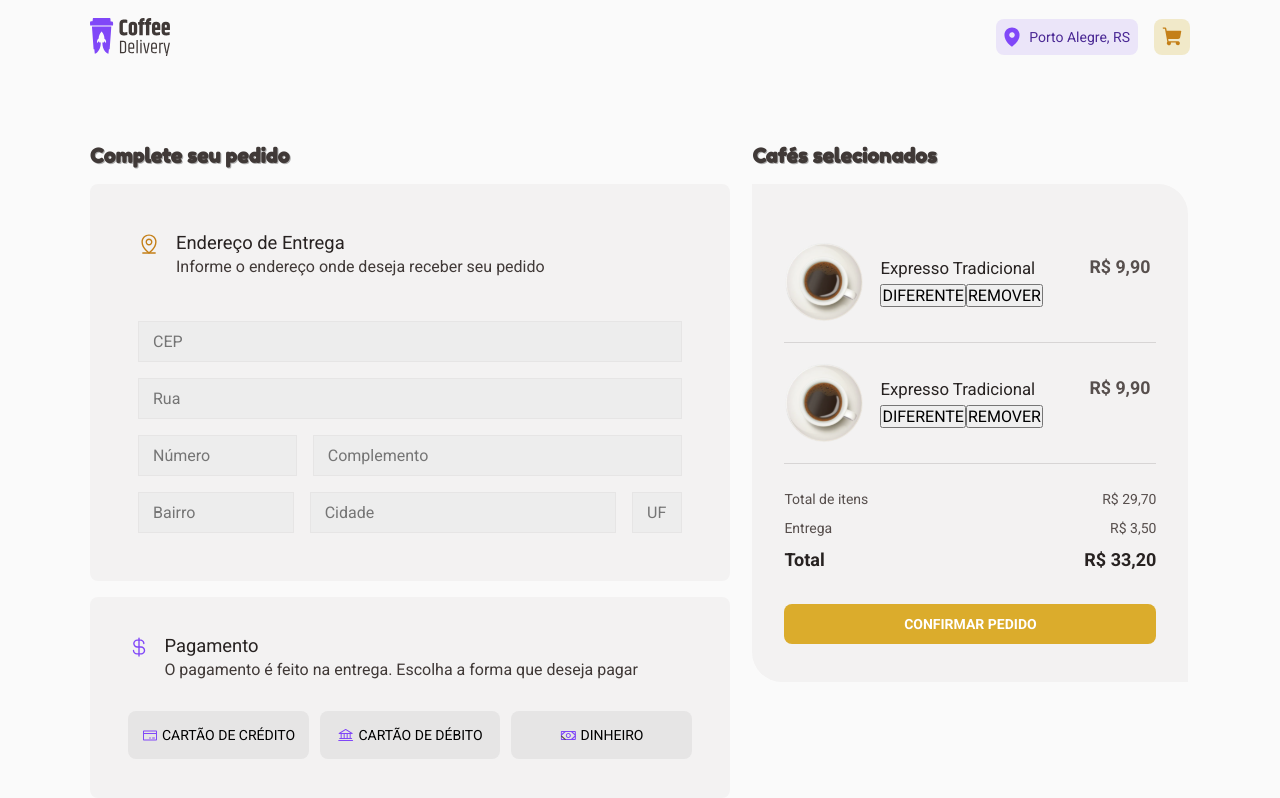
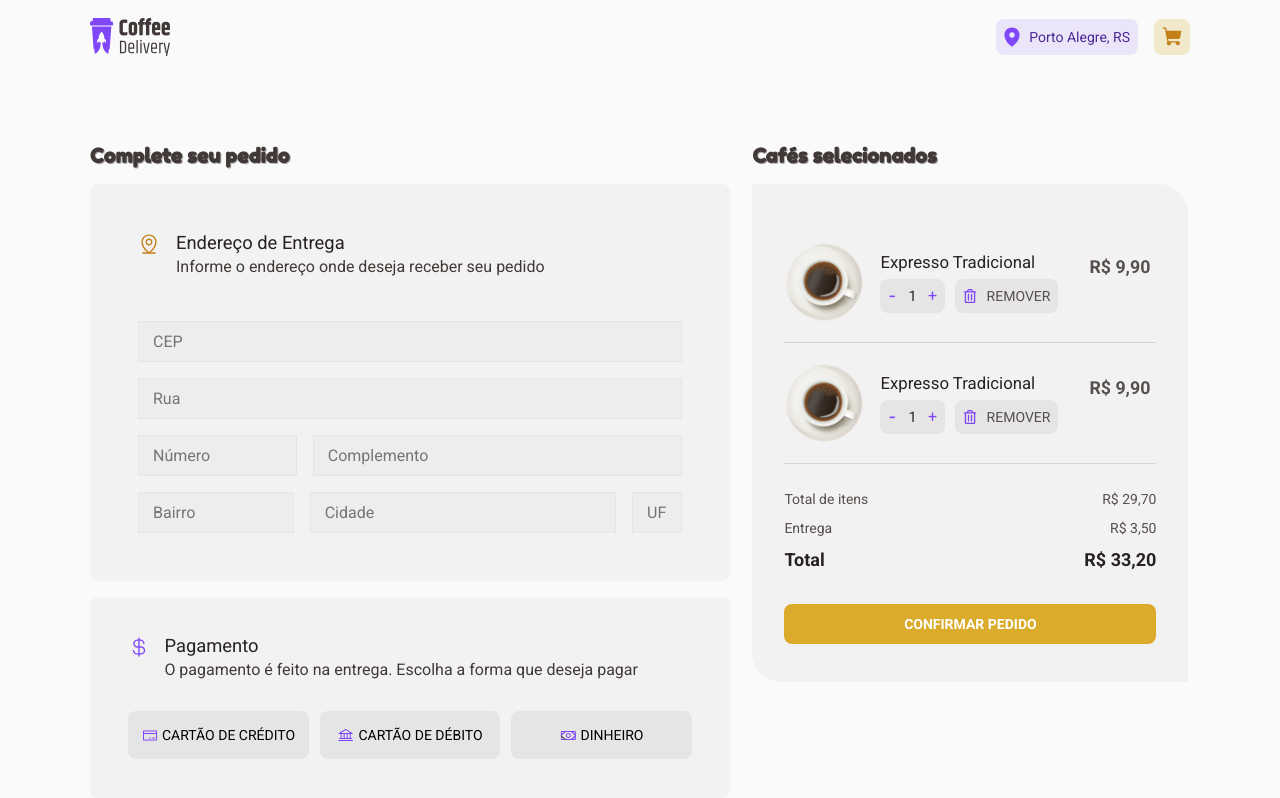
Before and after one commit to timoteostifft/coffee-delivery_react, a React (Vite) app: page /order in a window 1280 px wide. Built offline with nearby package versions, Linux system fonts and the light colour scheme.

Commit message:
feat: create coffee quantity styled component

```diff
--- a/src/pages/Order/components/Product/index.tsx
+++ b/src/pages/Order/components/Product/index.tsx
@@ -1,5 +1,6 @@
 import React from 'react';
-import { ProductContainer } from './styles';
+import { CoffeeQuantity, ProductContainer } from './styles';
+import { FaRegTrashAlt as Trash } from 'react-icons/fa'
 
 import base from '../../../../assets/coffees/arabe.svg'
 
@@ -12,8 +13,15 @@ const Product: React.FC = () => {
           Expresso Tradicional
         </h4>
         <nav>
-          <button>DIFERENTE</button>
-          <button>REMOVER</button>
+          <CoffeeQuantity>
+            <button>-</button>
+            <span>1</span>
+            <button>+</button>
+          </CoffeeQuantity>
+          <button>
+            <Trash />
+            REMOVER
+          </button>
         </nav>
       </div>
       <span>
--- a/src/pages/Order/components/Product/styles.ts
+++ b/src/pages/Order/components/Product/styles.ts
@@ -12,7 +12,7 @@ export const ProductContainer = styled.div`
     height: auto;
   }
 
-  div {
+  >div {
     margin-left: 1rem;
     display: flex;
     flex-direction: column;
@@ -23,9 +23,32 @@ export const ProductContainer = styled.div`
       font-size: 16.8px;
       color: ${props => props.theme.title};
     }
+
+    nav {
+      display: flex;
+
+      button:nth-child(2) {
+        background: ${props => props.theme.button};
+        border: 0;
+        padding: 8px;
+        border-radius: 8px;
+
+        display: flex;
+        align-items: center;
+        gap: 10px;
+        cursor: pointer;
+
+        font-size: 14px;
+        color: ${props => props.theme.text};
+
+        svg {
+          color: ${props => props.theme["purple-500"]}
+        }
+      }
+    }
   }
 
-  span {
+  >span {
     position: relative;
     bottom: 16px;
     margin-left: auto;
@@ -35,3 +58,37 @@ export const ProductContainer = styled.div`
     font-weight: bold;
   }
 `
+
+export const CoffeeQuantity = styled.div`
+  display: flex;
+  width: fit-content;
+  flex-direction: row;
+  background: ${props => props.theme.button};
+  border-radius: 8px;
+  margin-left: auto;
+  margin-right: 10px;
+
+  align-items: center;
+  gap: 4px;
+
+  color: ${props => props.theme.title};
+
+  button {
+    height: 34px;
+    width: 24px;
+    border: 0;
+    background: 0;
+
+    font-size: 16px;
+    color: ${props => props.theme["purple-500"]};
+    cursor: pointer;
+  }
+
+  button:nth-child(1) {
+    font-size: 22px;
+  }
+
+  span {
+    font-size: 14.6px;
+  }
+`
```
